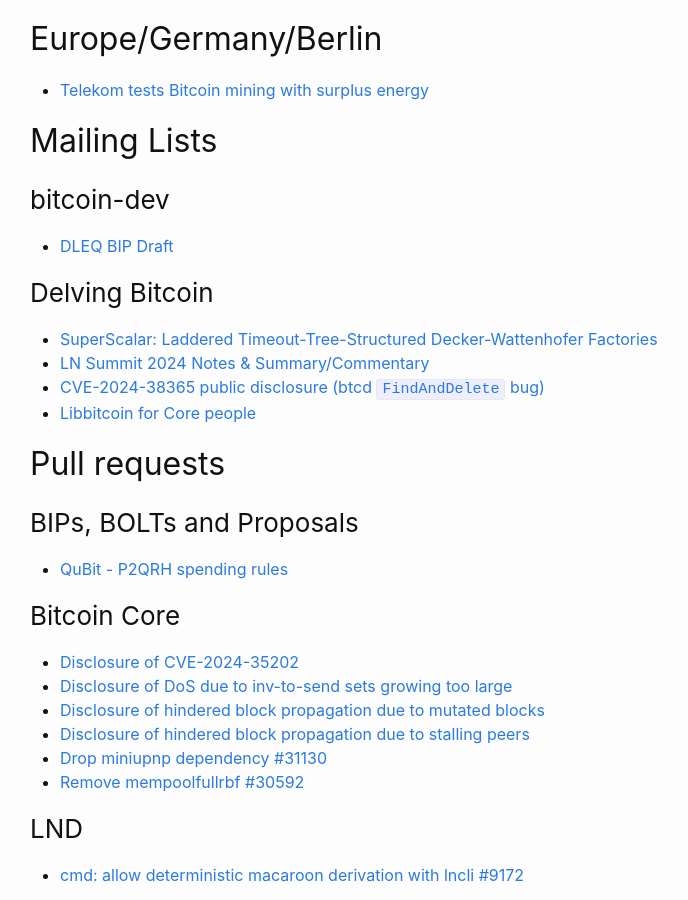
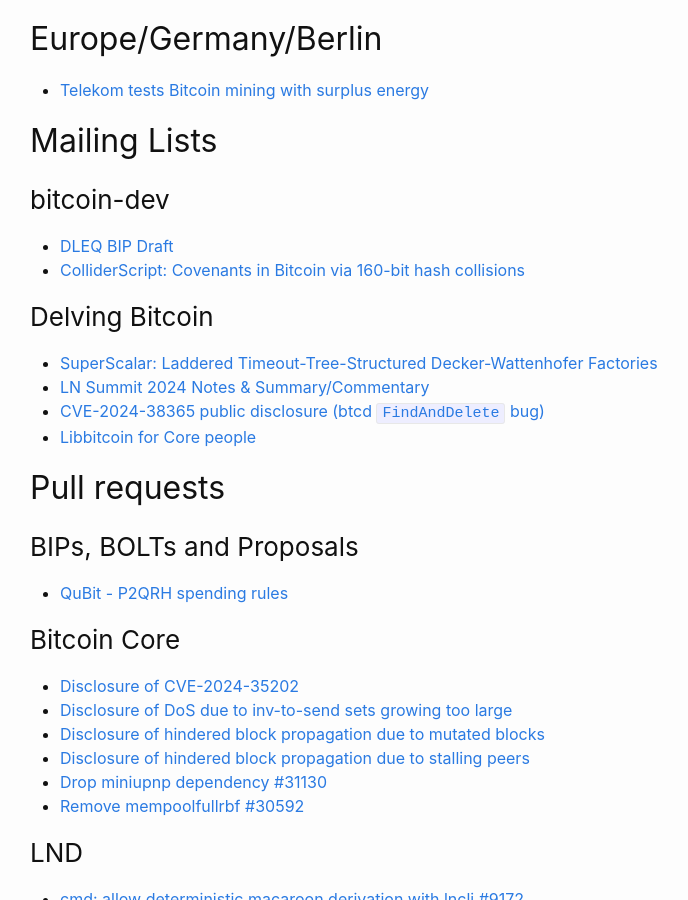
Before and after one commit to fjahr/bitdevsberlin, a Jekyll site: the page built from _posts/2024-11-13-socratic-seminar-61.md, in a window 1280 px wide and 900 px high, scrolled down 971 px. Shown: the whole window, without its empty margins (240-928 px from the left). Built offline with Jekyll 4.4.1, drawn with Linux system fonts in a browser that asks for light colours.

Commit message:
Add collider script

```diff
--- a/_posts/2024-11-13-socratic-seminar-61.md
+++ b/_posts/2024-11-13-socratic-seminar-61.md
@@ -45,6 +45,7 @@ Thanks to [Ordimint](https://ordimint.com) for sponsoring food and drinks for th
 ### bitcoin-dev
 
 - [DLEQ BIP Draft](https://mailing-list.bitcoindevs.xyz/bitcoindev/b0f40eab-42f3-4153-8083-b455fbd17e19n@googlegroups.com/)
+- [ColliderScript: Covenants in Bitcoin via 160-bit hash collisions](https://mailing-list.bitcoindevs.xyz/bitcoindev/CAEM=y+W2jyFoJAq9XrE9whQ7EZG4HRST01TucWHJtBhQiRTSNQ@mail.gmail.com/T/#u)
 
 ### Delving Bitcoin
 
```
